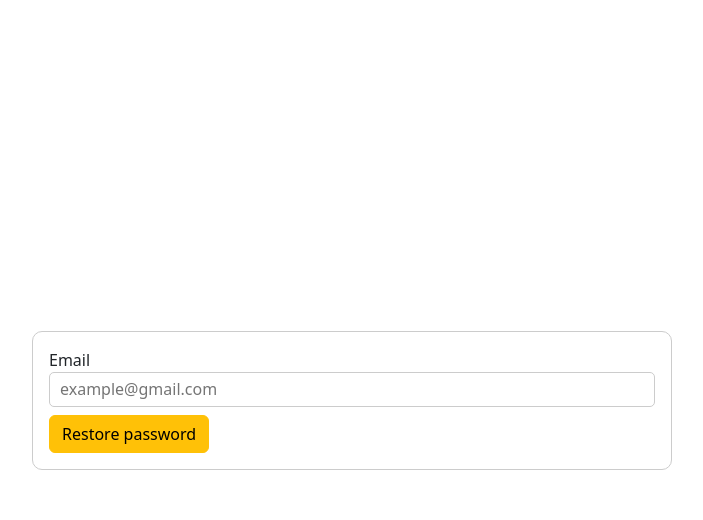
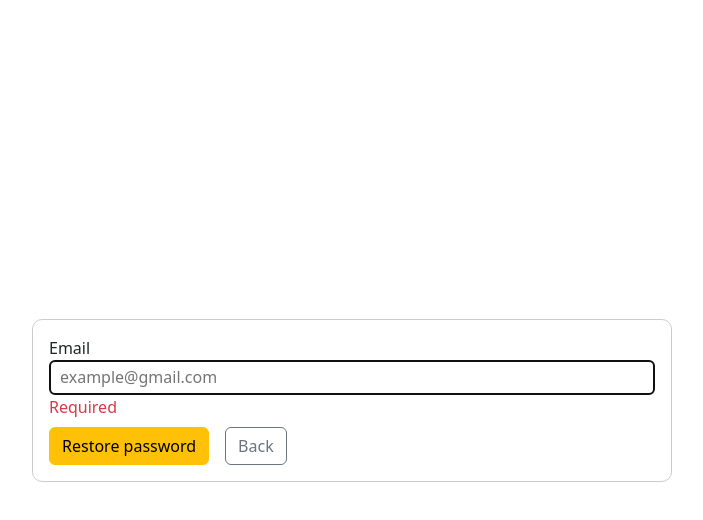
Before and after one commit to GreRin/react-pet, a React (Create React App) app: page / in a window 1280 px wide. Both pictures are taken after a click on the link "Forgot password?". Shown: the top 520 px of the page, without its empty margins (288-991 px from the left). Built offline with nearby package versions, Linux system fonts and the light colour scheme.

Commit message:
feat: implemented HOC, class component Clock, ref

```diff
--- a/src/components/auth-form/AuthPage.tsx
+++ b/src/components/auth-form/AuthPage.tsx
@@ -1,4 +1,4 @@
-import React, { useContext, useEffect, useState } from 'react';
+import React, { useContext, useEffect, useRef, useState } from 'react';
 import { Button } from 'react-bootstrap';
 import './AuthPage.scss';
 import { useHttp } from '../../hooks/http.hook';
@@ -20,6 +20,11 @@ export const AuthPage = (): any => {
   const [result, setResult] = useState<any>({});
   const navigate = useNavigate();
   const auth = useContext(AuthContext);
+  const inputEl = useRef<any>(null);
+
+  useEffect(() => {
+    inputEl.current ? inputEl.current.focus() : null;
+  });
 
   useEffect(() => {
     setErr(customError);
@@ -112,7 +117,14 @@ export const AuthPage = (): any => {
               <div className="auth-form flex-column p-3">
                 <div className="form-group">
                   <label htmlFor="email">Email</label>
-                  <Field className="input" id="email" name="email" placeholder="example@gmail.com" type="email" />
+                  <Field
+                    className="input"
+                    id="email"
+                    name="email"
+                    placeholder="example@gmail.com"
+                    type="email"
+                    innerRef={inputEl}
+                  />
                   {props.errors.email && props.touched.email ? (
                     <div className="notification">{props.errors.email}</div>
                   ) : null}
@@ -152,6 +164,7 @@ export const AuthPage = (): any => {
                     </a>
                   </div>
                 ) : (
+                  <>
                     <Button
                       className="mt-2"
                       variant="warning"
@@ -161,6 +174,18 @@ export const AuthPage = (): any => {
                     >
                       Restore password
                     </Button>
+                    <Button
+                      className="mt-2 ms-3"
+                      variant="outline-secondary"
+                      type="button"
+                      onClick={() => {
+                        setForgotPWD(true);
+                      }}
+                      disabled={loading}
+                    >
+                      Back
+                    </Button>
+                  </>
                 )}
               </div>
             </Form>
--- a/src/components/detail-page/DetailPage.tsx
+++ b/src/components/detail-page/DetailPage.tsx
@@ -7,6 +7,8 @@ import { Packer } from 'docx';
 import { DocumentCreator } from './cv/cv-generator';
 import { experiences, education, skills, achievements } from './cv/cv-data';
 import { useGetUsersQuery } from '../../store/auth/auth.api';
+import Clock from '../../shared/clock/Clock';
+import withToggle from './HOC';
 
 export const DetailPage = (): any => {
   const data = moment('11-06-2021').format('w');
@@ -29,14 +31,25 @@ export const DetailPage = (): any => {
 
   console.log(users);
 
+  const ViewEditToggleExample = ({ toggle, toggleStatus, title }: any): any => (
+    <div>
+      {toggleStatus ? <input type="text" value={title} /> : <p>{title}</p>}
+      <button onClick={toggle}>{toggleStatus ? 'Cancel' : 'Edit'}</button>
+    </div>
+  );
+
+  const HOC = withToggle(ViewEditToggleExample);
+
   return (
     <div className="position-relative">
       <h1>Detail Page</h1>
       {data}
       <button onClick={() => console.log(moment().format('x'))}>check</button>
+      <Clock />
       <Button className="btn-docx btn-secondary py-2 px-4 ms-3 mb-3 rounded" onClick={createDocx}>
         Create DOCX
       </Button>
+      <HOC></HOC>
     </div>
   );
 };
--- /dev/null
+++ b/src/components/detail-page/HOC.tsx
@@ -0,0 +1,27 @@
+import React from 'react';
+
+const withToggle = (PassedComponent: any): any =>
+  class WithToggle extends React.Component<any, any> {
+    constructor(props: any) {
+      super(props);
+      this.toggle = this.toggle.bind(this);
+      this.state = {
+        toggleStatus: this.props.initialToggleStatus,
+      };
+    }
+    toggle(): any {
+      this.setState({
+        toggleStatus: !this.state.toggleStatus,
+      });
+    }
+    render(): any {
+      /* We deconstruct this.props so that we don't pass the
+       * initialToggleStatus down to the PassedComponent because this prop is
+       * only relevant to the HOC
+       */
+      const { initialToggleStatus, ...rest } = this.props;
+      return <PassedComponent {...rest} toggle={this.toggle} toggleStatus={this.state.toggleStatus} />;
+    }
+  };
+
+export default withToggle;
--- /dev/null
+++ b/src/shared/clock/Clock.tsx
@@ -0,0 +1,46 @@
+import React from 'react';
+
+class Clock extends React.Component<any, any> {
+  timerID: number;
+  constructor(props: any) {
+    super(props);
+    this.state = {
+      date: new Date(),
+      isToggleOn: true,
+    };
+    this.timerID = 0;
+    // Эта привязка обязательна для работы `this` в колбэке.
+    this.handleClick = this.handleClick.bind(this);
+  }
+
+  componentDidMount(): void {
+    this.timerID = window.setInterval(() => this.tick(), 1000);
+  }
+
+  componentWillUnmount(): void {
+    clearInterval(this.timerID);
+  }
+
+  tick(): void {
+    this.setState({
+      date: new Date(),
+    });
+  }
+
+  handleClick(): void {
+    this.setState((prevState: any) => ({
+      isToggleOn: !prevState.isToggleOn,
+    }));
+  }
+
+  render(): any {
+    return (
+      <div>
+        <h2>Now {this.state.date.toLocaleTimeString()}.</h2>
+        <button onClick={this.handleClick}>{this.state.isToggleOn ? 'Turn OFF' : 'Turn ON'}</button>
+      </div>
+    );
+  }
+}
+
+export default Clock;
```
Also changed, not shown: src/components/detail-page/button.tsx (added, +11 -0 lines), .eslintrc.json. Lines whose indentation alone changed are shown as unchanged.
